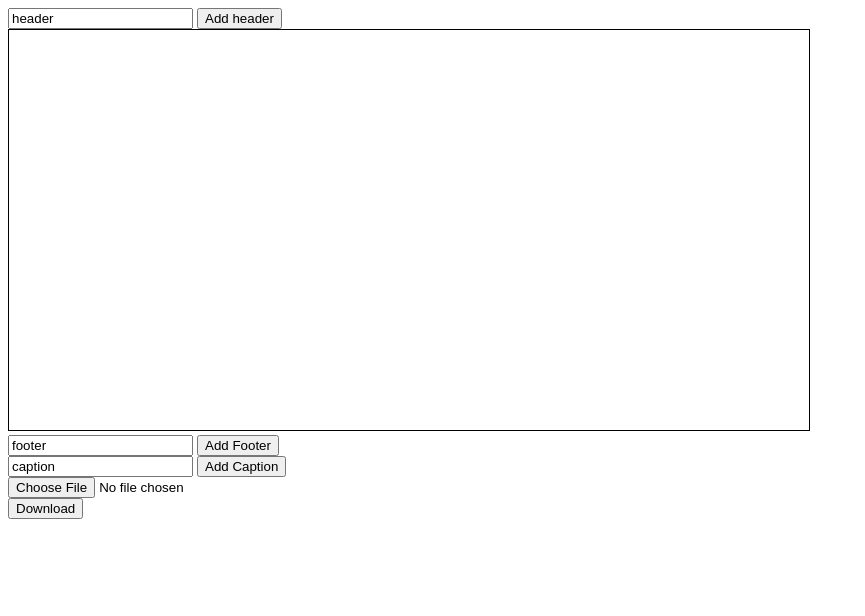
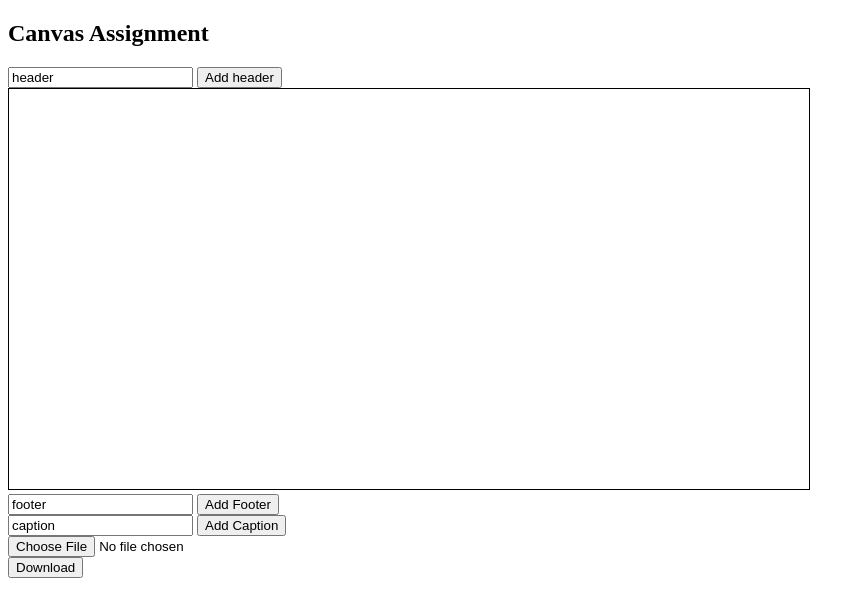
Before and after one commit to alimajeed-devsinc/canvas, a plain HTML site: page index.html in a window 1280 px wide. Shown: the whole page, without its empty margins (0-865 px from the left). Drawn offline with Linux system fonts and the light colour scheme.

Commit message:
heading added

```diff
--- a/index.html
+++ b/index.html
@@ -8,6 +8,7 @@
 </head>
 
 <body>
+    <h2>Canvas Assignment</h2>
     <img id="img" src="user.png" style="display: none;">
    <div class="col-12" style="height: 50%;">
        <div><input type="text" name="header" id="header" value="header">
```
